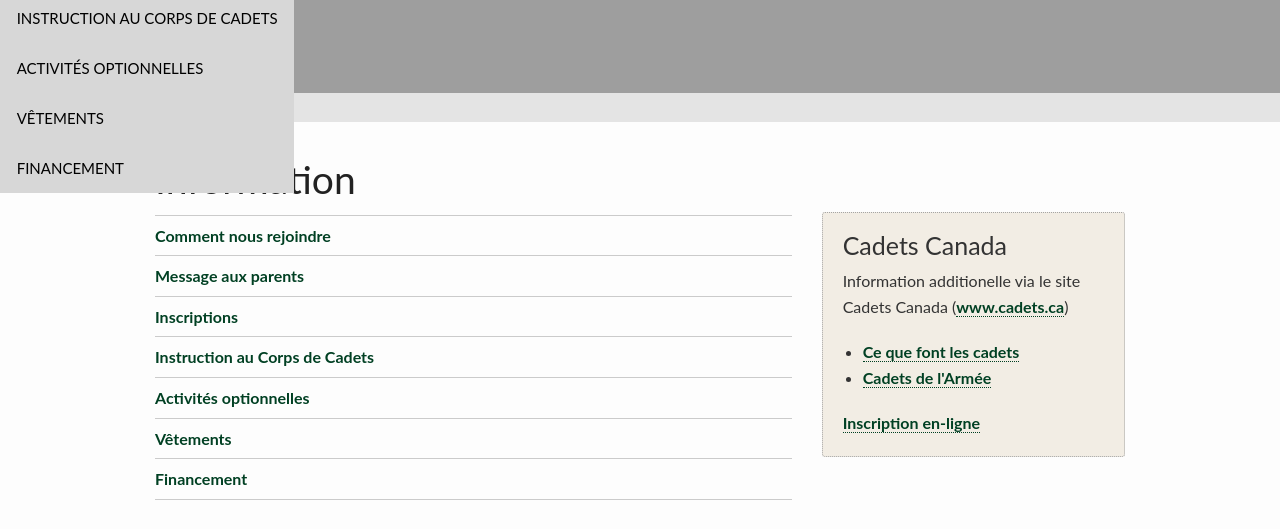
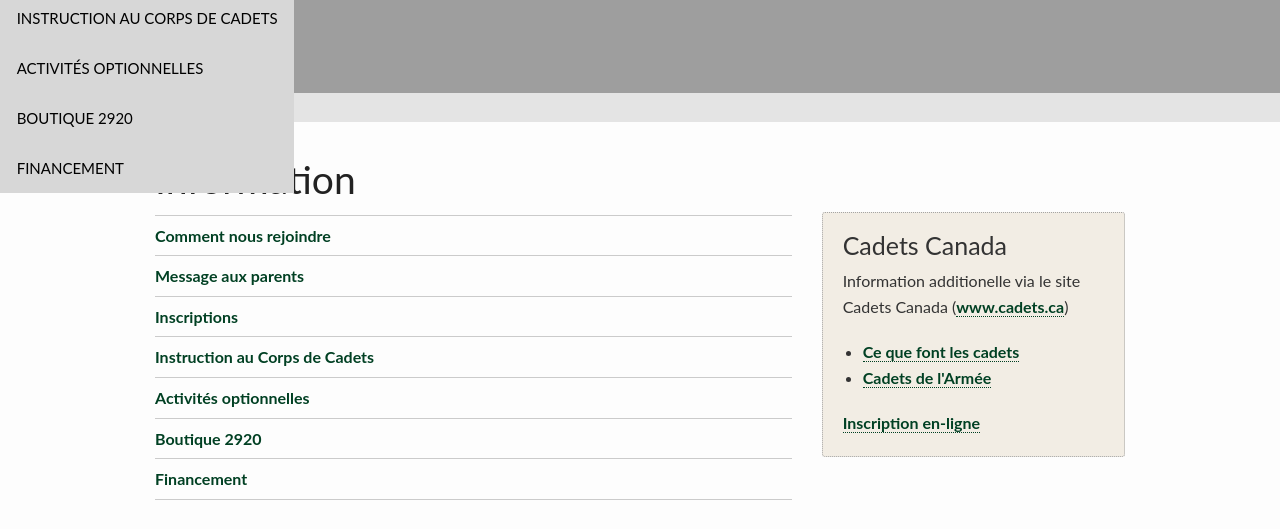
Before and after one commit to CC2920/web, a Jekyll site: the page built from pages/information.md, in a window 1280 px wide. Shown: the part 207-736 px from the top of the page. Built offline with Jekyll 4.4.1, drawn with Linux system fonts in a browser that asks for light colours.

Commit message:
Replace 'Vêtements' with 'Boutique 2920' in navigation

```diff
--- a/_data/navigation.yml
+++ b/_data/navigation.yml
@@ -18,8 +18,8 @@
   - title: "Activités optionnelles"
     url: "/information/activites-optionnelles/"
     sortorder: 50
-  - title: "Vêtements"
-    url: "/information/vetements/"
+  - title: "Boutique 2920"
+    url: "/information/boutique2920/"
     sortorder: 60
   - title: "Financement"
     url: "/information/financement/"
```
